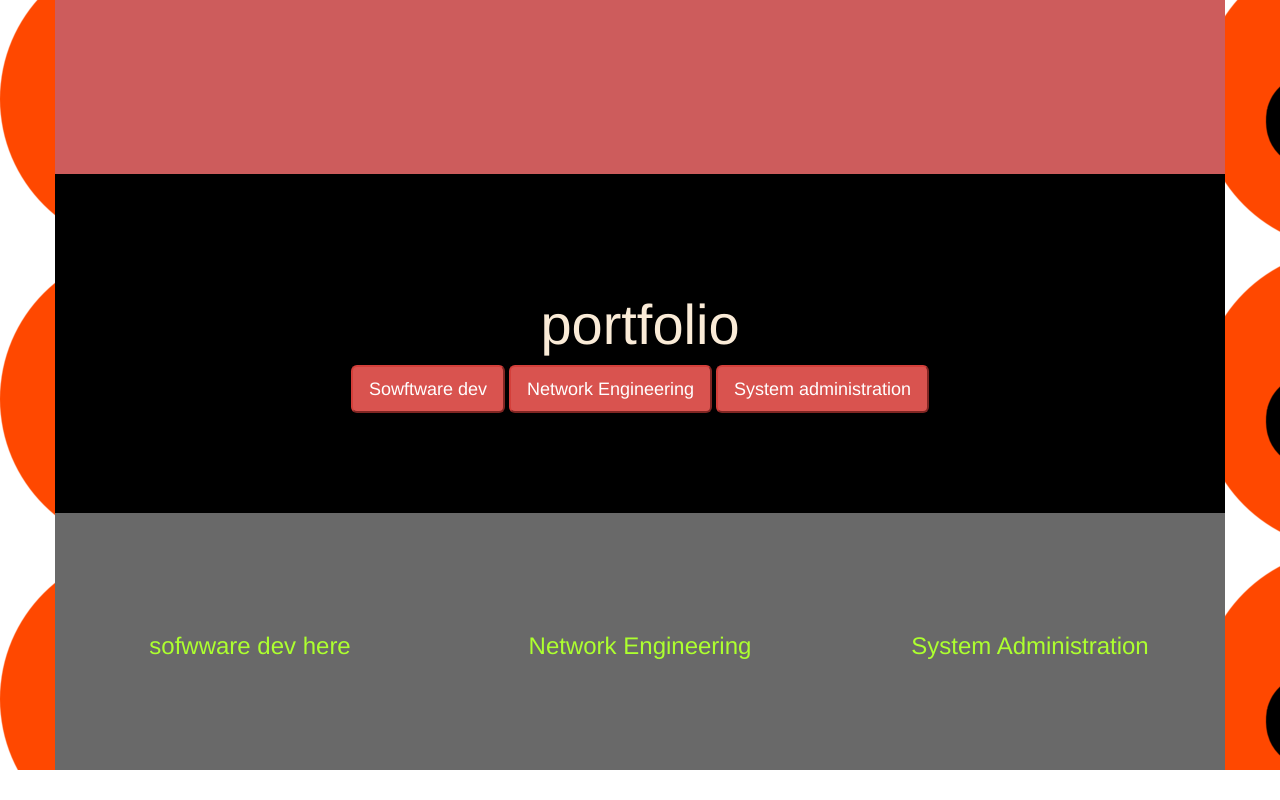
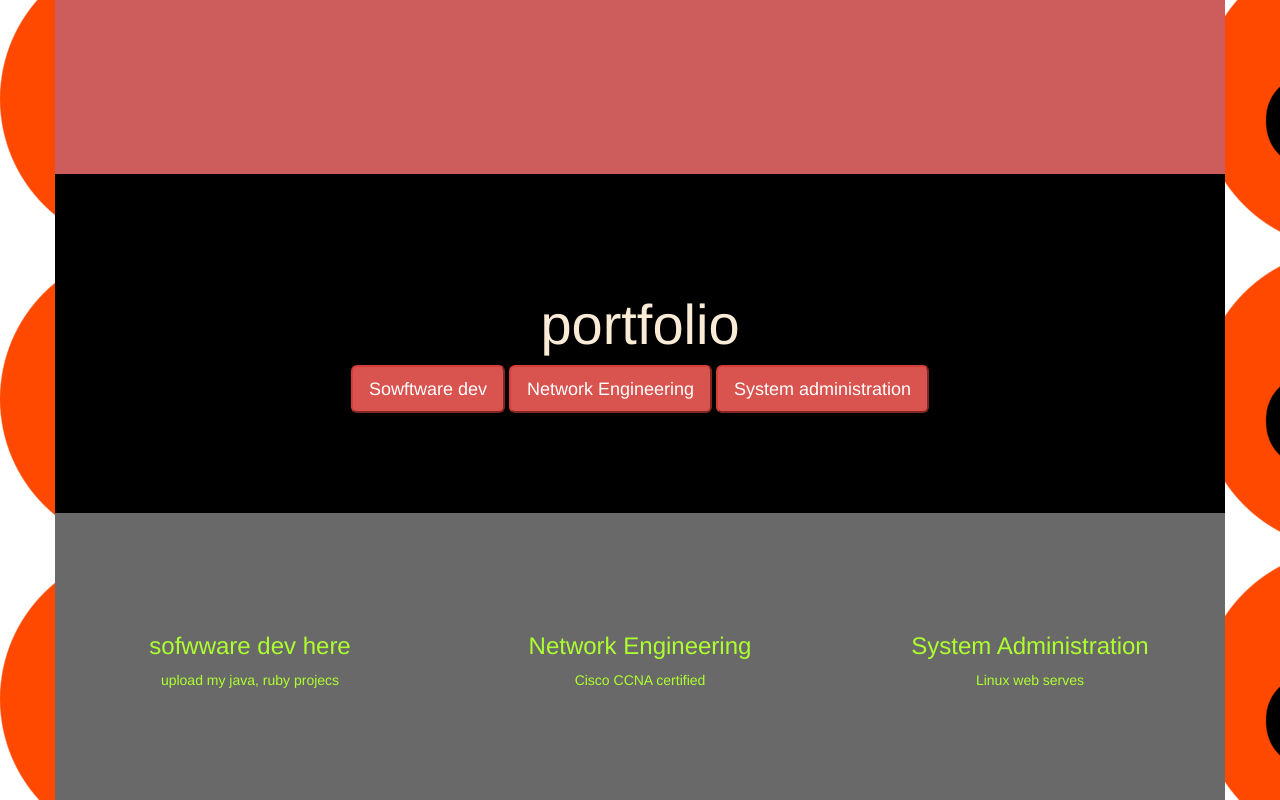
Before and after one commit to darcikhey27/web-project, a plain HTML site: page index.html in a window 1280 px wide. Shown: the part 951-1751 px from the top of the page. Before the commit the page ends 1721 px from the top, so only its background shows below. Drawn offline with Linux system fonts and the light colour scheme.

```diff
--- a/index.html
+++ b/index.html
@@ -109,12 +109,15 @@
     <div class="row">
         <article class="col-md-4">
             <h3>sofwware dev here</h3>
+            <p>upload my java, ruby projecs</p>
         </article>
         <article class="col-md-4">
             <h3>Network Engineering</h3>
+            <p>Cisco CCNA certified </p>
         </article>
         <article class="col-md-4">
             <h3>System Administration</h3>
+            <p>Linux web serves</p>
         </article>
     </div>
 </section>
```
